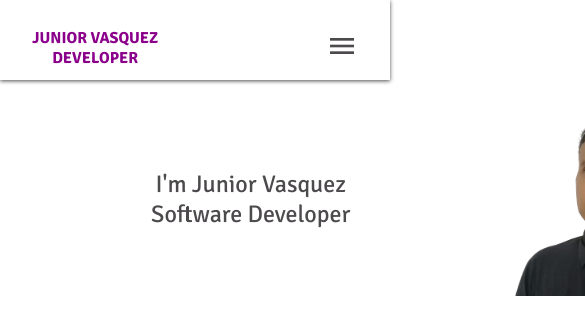
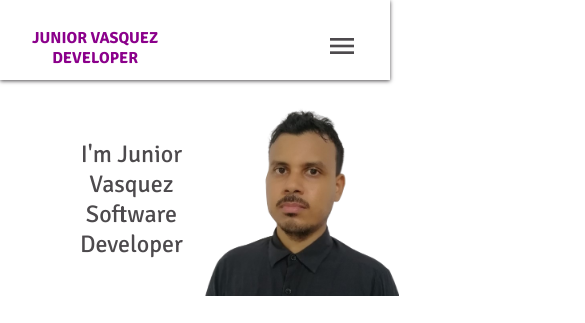
Before and after one commit to juniorvg07/Portfolio_Junior, a plain HTML site: page index.html in a window 390 px wide. Shown: the top 323 px of the page, 585 px wide, since content can reach past the window. Drawn offline with Linux system fonts and the light colour scheme.

Commit message:
Ancho de la vista 480

```diff
--- a/assets/css/query.css
+++ b/assets/css/query.css
@@ -1,7 +1,4 @@
 @media screen and (max-width: 480px) {
-    html{
-        width: 100vh;
-    }
     /*===== Header =====*/
     .header-container{
         height: 4rem;
```
